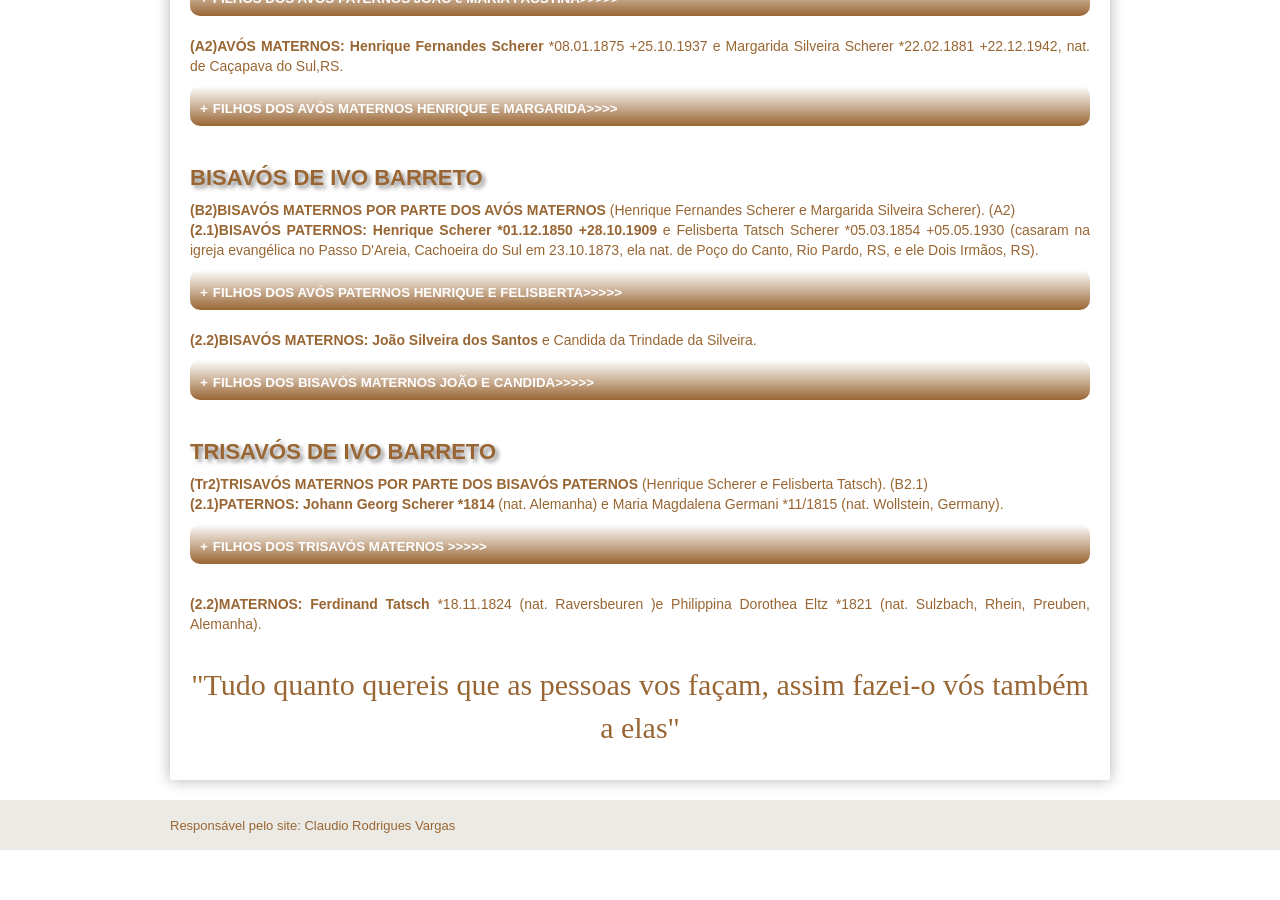
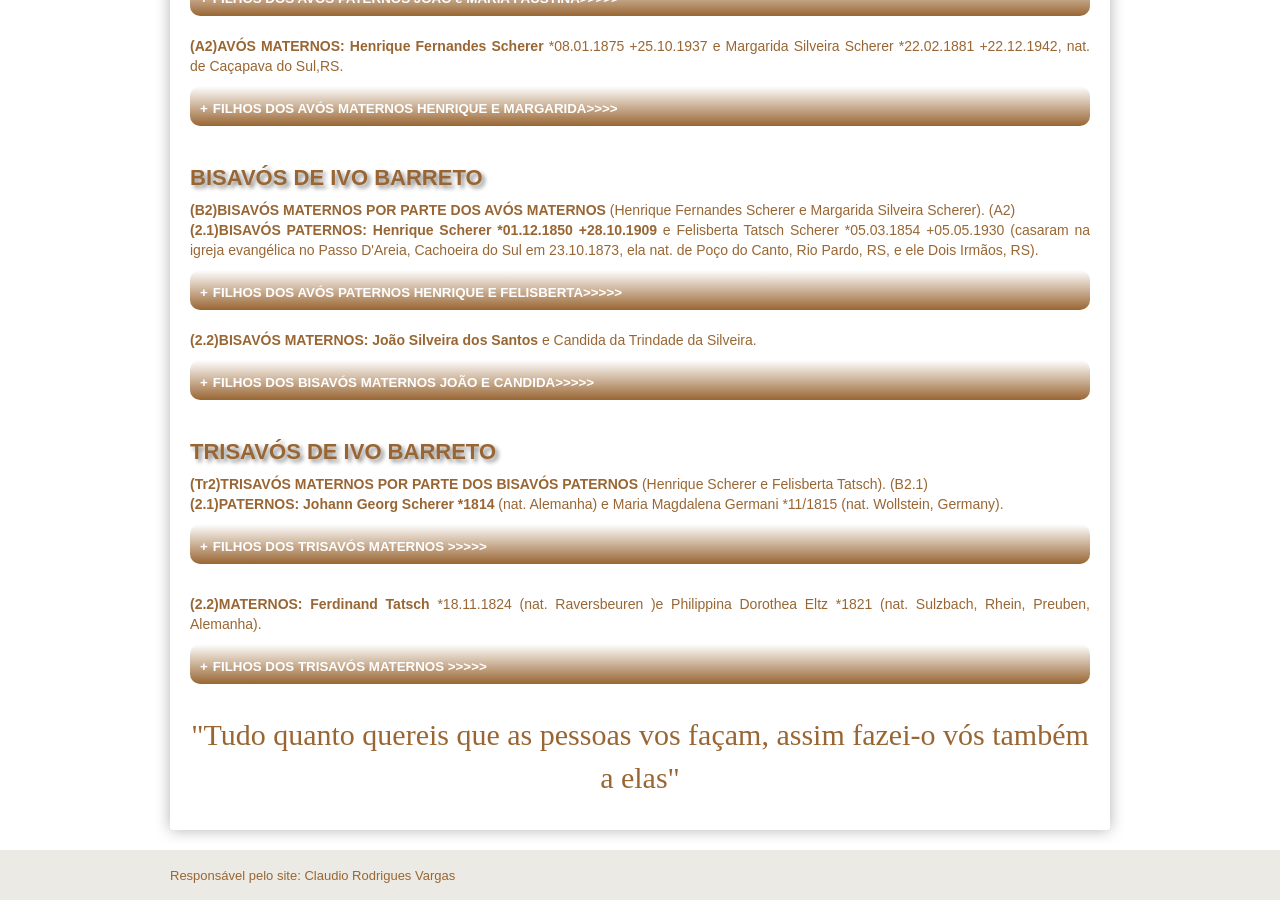
Before and after one commit to claudiovargas1955/claudiovargas1955.github.io, a Jekyll site: the page built from _pages/familia-barreto.html, in a window 1280 px wide and 900 px high, scrolled down 1027 px. Built offline with Jekyll 4.4.1, drawn with Linux system fonts in a browser that asks for light colours; some web fonts are replaced; before the commit the page ends 1877 px from its top, so only the background shows below that; some of the changed lines change nothing that is shown.

Commit message:
Update familia-barreto.html

```diff
--- a/_pages/familia-barreto.html
+++ b/_pages/familia-barreto.html
@@ -342,7 +342,7 @@
       <b>(2.1.5.3)José Achylles Scherer: </b>*05.09.1914 +25.12.1948 (casou em 10.06.1939 com Judith Moreira Lyrio *09.04.1918, filha de
       Modesto Moreira Lyrio *06.04.1998 e Alzira Gomes Lyrio *08.03.1899. Obs.: Judith casou em 2ª nupcias em 28.11.1953 com Roberto
       Lyrio *21.09.1901, filho de Felisberto Antonio Lyrio +1944 e Isolina Freitas Lyrio *1870, viuvo de Miguelina Costa Lyrio
-      +28.11.1911 em Porto Alegre).  <b>FILHOS: </b><br>
+      +28.11.1911 em Porto Alegre). <b>FILHOS: </b><br>
             <b>(2.1.5.3.1)Marli Scherer: </b><br>
             <b>(2.1.5.3.2)Marliza Scherer: </b><br>
             <b>(2.1.5.3.3)Marlene Scherer: </b><br><br>
@@ -432,6 +432,18 @@
   <b>(2.2.7) Scherer: </b>*02.09.1859 (nat. Ivoti, RS). </details></p><br>
 
 <p><b>(2.2)MATERNOS: Ferdinand Tatsch </b>*18.11.1824 (nat. Raversbeuren )e Philippina Dorothea Eltz *1821 (nat. Sulzbach, Rhein,
-Preuben, Alemanha).<br><br>
+Preuben, Alemanha).
+<details><summary><b>FILHOS DOS TRISAVÓS MATERNOS >>>>></summary></b><br>
+    <p><b>(2.2.1)Felisberta Tatsch: </b><br>
+       <b>(2.2.2)Maria Luisa Tatsch: </b>*1850 +20.01.1941 (nat. da Alemanha, faleceu em jacuizinho/RS, casou com Pedro Tatsch).
+       <b>FILHOS: </b><br>
+                <b>(2.2.2.1)Emilia: </b>(casada com Roberto ....)<br>
+                <b>(2.2.2.2)Guilherme Christiano: </b><br>
+                <b>(2.2.2.3)Pedro Eduardo: </b><br>
+                <b>(2.2.2.4)João Albino: </b><br>
+                <b>(2.2.2.5)Fredolina: </b>(casada com Leopoldo Brum).<br>
+                <b>(2.2.2.6)Izolina: </b>(casada com Antonio Toledo Riccaldo).<br>
+                <b>(2.2.2.7)Reinaldo: </b><br>
+                <b>(2.2.2.8)Florentina: </b>(casada com Sebastião Alves de Oliveira).</details></p><br>
 
   <p style="text-align:center; color:#996633; font-size:30px; font-family: 'Rancho', cursive ">"Tudo quanto quereis que as pessoas vos façam, assim fazei-o vós também a elas"</p>
```
